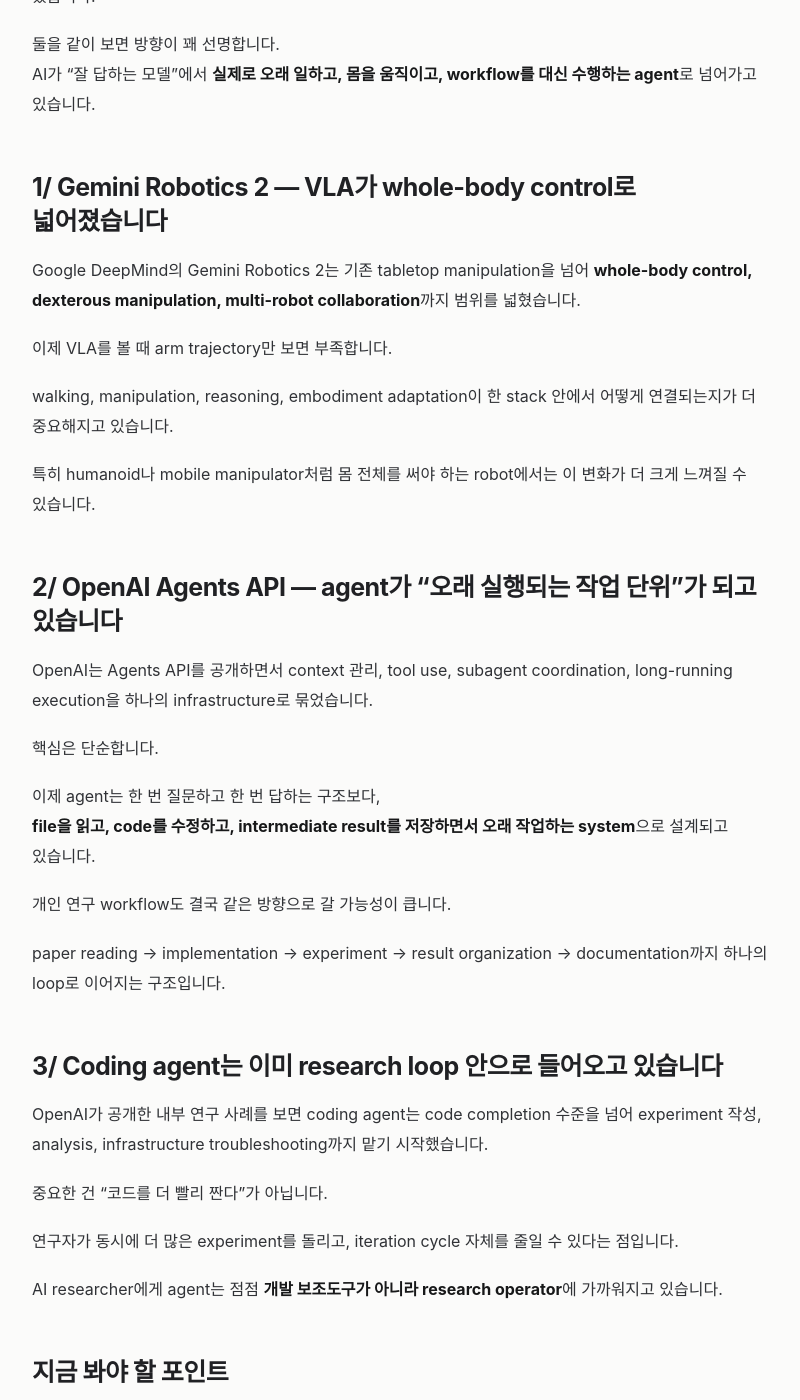
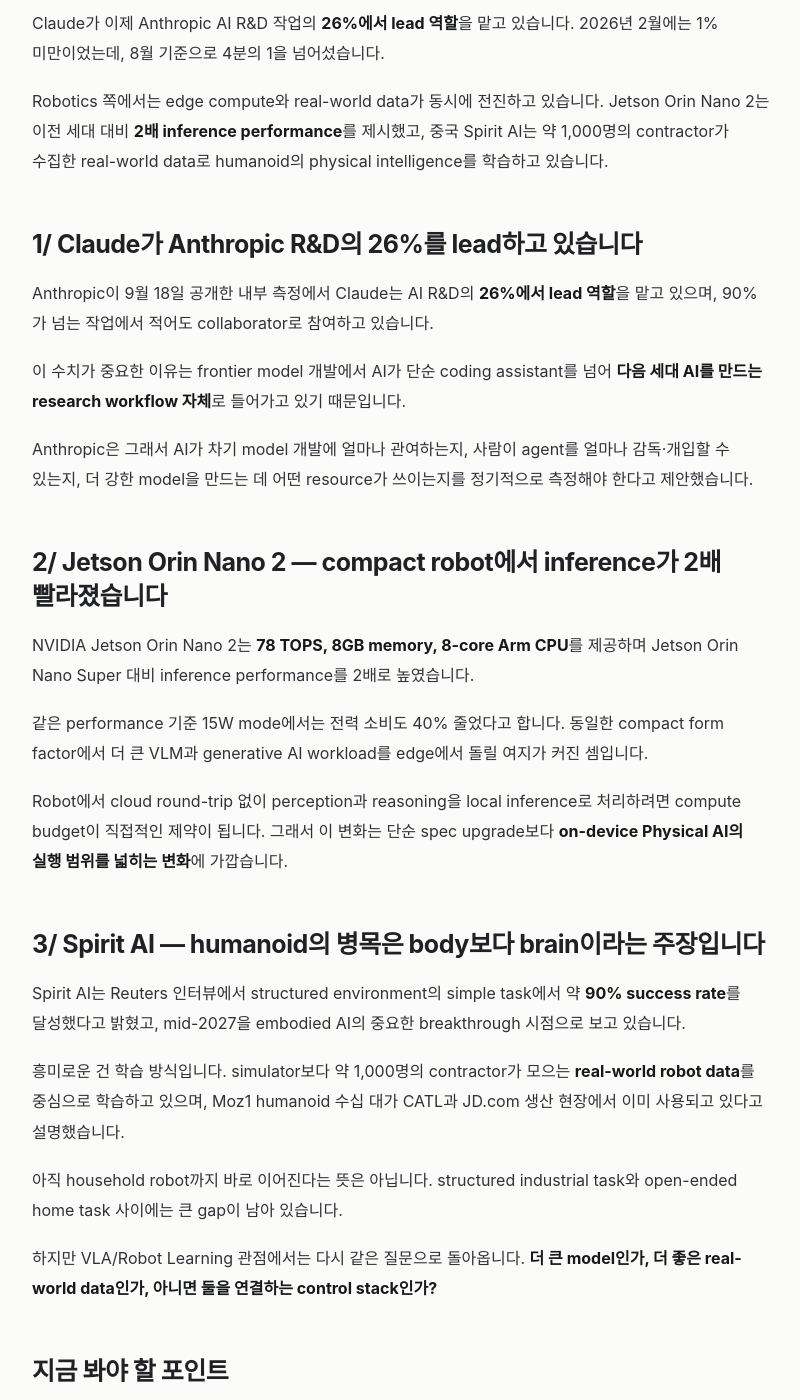
Before and after one commit to nayana224/nayana224.github.io, a Jekyll site: the page built from _research_feed/2026-09-19-ai-robotics.md, in a window 1280 px wide and 1400 px high, scrolled down 516 px. Shown: the whole window, without its empty margins (238-1038 px from the left). Built offline with Jekyll 4.4.1, drawn with Linux system fonts in a browser that asks for light colours; some of the changed text lies outside the part shown.

Commit message:
feed: add Sep 19 AI and robotics updates

```diff
--- a/_research_feed/2026-09-19-ai-robotics.md
+++ b/_research_feed/2026-09-19-ai-robotics.md
@@ -1,65 +1,50 @@
 ---
 layout: feed_note
-title: "AI & Robotics — VLA는 몸 전체로, Agent는 며칠씩 일하기 시작했습니다"
-date: 2026-09-19 00:30:00 +0900
+title: "AI & Robotics — Claude가 Anthropic R&D의 26%를 이끌고, edge robot compute는 2배 빨라졌습니다"
+date: 2026-09-19 08:38:00 +0900
 channel: ai-robotics
 channel_label: AI & Robotics
-summary: "Gemini Robotics 2, OpenAI Agents API, coding agent 연구 가속화까지. 최근 AI와 Robotics에서 실제 workflow가 어떻게 바뀌고 있는지 정리했습니다."
+summary: "Anthropic 내부 AI R&D 자동화, Jetson Orin Nano 2, Spirit AI의 real-world embodied AI까지 지난 하루의 주요 변화를 정리했습니다."
 ---
 
-구글은 이제 로봇팔 하나가 아니라 **걷고, 집고, 협업하는 whole-body VLA**를 밀고 있습니다.
+Claude가 이제 Anthropic AI R&D 작업의 **26%에서 lead 역할**을 맡고 있습니다. 2026년 2월에는 1% 미만이었는데, 8월 기준으로 4분의 1을 넘어섰습니다.
 
-OpenAI는 반대로 agent를 한 번 답하고 끝나는 모델이 아니라 **며칠 동안 계속 작업하는 system**으로 확장하고 있습니다.
+Robotics 쪽에서는 edge compute와 real-world data가 동시에 전진하고 있습니다. Jetson Orin Nano 2는 이전 세대 대비 **2배 inference performance**를 제시했고, 중국 Spirit AI는 약 1,000명의 contractor가 수집한 real-world data로 humanoid의 physical intelligence를 학습하고 있습니다.
 
-둘을 같이 보면 방향이 꽤 선명합니다.
-AI가 “잘 답하는 모델”에서 **실제로 오래 일하고, 몸을 움직이고, workflow를 대신 수행하는 agent**로 넘어가고 있습니다.
+## 1/ Claude가 Anthropic R&D의 26%를 lead하고 있습니다
 
-## 1/ Gemini Robotics 2 — VLA가 whole-body control로 넓어졌습니다
+Anthropic이 9월 18일 공개한 내부 측정에서 Claude는 AI R&D의 **26%에서 lead 역할**을 맡고 있으며, 90%가 넘는 작업에서 적어도 collaborator로 참여하고 있습니다.
 
-Google DeepMind의 Gemini Robotics 2는 기존 tabletop manipulation을 넘어 **whole-body control, dexterous manipulation, multi-robot collaboration**까지 범위를 넓혔습니다.
+이 수치가 중요한 이유는 frontier model 개발에서 AI가 단순 coding assistant를 넘어 **다음 세대 AI를 만드는 research workflow 자체**로 들어가고 있기 때문입니다.
 
-이제 VLA를 볼 때 arm trajectory만 보면 부족합니다.
+Anthropic은 그래서 AI가 차기 model 개발에 얼마나 관여하는지, 사람이 agent를 얼마나 감독·개입할 수 있는지, 더 강한 model을 만드는 데 어떤 resource가 쓰이는지를 정기적으로 측정해야 한다고 제안했습니다.
 
-walking, manipulation, reasoning, embodiment adaptation이 한 stack 안에서 어떻게 연결되는지가 더 중요해지고 있습니다.
+## 2/ Jetson Orin Nano 2 — compact robot에서 inference가 2배 빨라졌습니다
 
-특히 humanoid나 mobile manipulator처럼 몸 전체를 써야 하는 robot에서는 이 변화가 더 크게 느껴질 수 있습니다.
+NVIDIA Jetson Orin Nano 2는 **78 TOPS, 8GB memory, 8-core Arm CPU**를 제공하며 Jetson Orin Nano Super 대비 inference performance를 2배로 높였습니다.
 
-## 2/ OpenAI Agents API — agent가 “오래 실행되는 작업 단위”가 되고 있습니다
+같은 performance 기준 15W mode에서는 전력 소비도 40% 줄었다고 합니다. 동일한 compact form factor에서 더 큰 VLM과 generative AI workload를 edge에서 돌릴 여지가 커진 셈입니다.
 
-OpenAI는 Agents API를 공개하면서 context 관리, tool use, subagent coordination, long-running execution을 하나의 infrastructure로 묶었습니다.
+Robot에서 cloud round-trip 없이 perception과 reasoning을 local inference로 처리하려면 compute budget이 직접적인 제약이 됩니다. 그래서 이 변화는 단순 spec upgrade보다 **on-device Physical AI의 실행 범위를 넓히는 변화**에 가깝습니다.
 
-핵심은 단순합니다.
+## 3/ Spirit AI — humanoid의 병목은 body보다 brain이라는 주장입니다
 
-이제 agent는 한 번 질문하고 한 번 답하는 구조보다,
-**file을 읽고, code를 수정하고, intermediate result를 저장하면서 오래 작업하는 system**으로 설계되고 있습니다.
+Spirit AI는 Reuters 인터뷰에서 structured environment의 simple task에서 약 **90% success rate**를 달성했다고 밝혔고, mid-2027을 embodied AI의 중요한 breakthrough 시점으로 보고 있습니다.
 
-개인 연구 workflow도 결국 같은 방향으로 갈 가능성이 큽니다.
+흥미로운 건 학습 방식입니다. simulator보다 약 1,000명의 contractor가 모으는 **real-world robot data**를 중심으로 학습하고 있으며, Moz1 humanoid 수십 대가 CATL과 JD.com 생산 현장에서 이미 사용되고 있다고 설명했습니다.
 
-paper reading → implementation → experiment → result organization → documentation까지 하나의 loop로 이어지는 구조입니다.
+아직 household robot까지 바로 이어진다는 뜻은 아닙니다. structured industrial task와 open-ended home task 사이에는 큰 gap이 남아 있습니다.
 
-## 3/ Coding agent는 이미 research loop 안으로 들어오고 있습니다
-
-OpenAI가 공개한 내부 연구 사례를 보면 coding agent는 code completion 수준을 넘어 experiment 작성, analysis, infrastructure troubleshooting까지 맡기 시작했습니다.
-
-중요한 건 “코드를 더 빨리 짠다”가 아닙니다.
-
-연구자가 동시에 더 많은 experiment를 돌리고, iteration cycle 자체를 줄일 수 있다는 점입니다.
-
-AI researcher에게 agent는 점점 **개발 보조도구가 아니라 research operator**에 가까워지고 있습니다.
+하지만 VLA/Robot Learning 관점에서는 다시 같은 질문으로 돌아옵니다. **더 큰 model인가, 더 좋은 real-world data인가, 아니면 둘을 연결하는 control stack인가?**
 
 ## 지금 봐야 할 포인트
 
-최근 흐름을 세 줄로 줄이면 이렇습니다.
+AI 연구에서는 **AI가 AI 개발 loop 안으로 얼마나 깊게 들어오는지**, Robotics에서는 **real-world data + edge inference + closed-loop control**이 얼마나 빠르게 묶이는지를 같이 볼 필요가 있습니다.
 
-- Robotics는 **whole-body intelligence**로 확장
-- Agent는 **long-running workflow**로 확장
-- Research는 **human + agent loop**로 재구성
-
-앞으로 VLM/VLA를 공부할 때 model architecture만 보는 것보다,
-**reasoning → action → system integration → long-running agent workflow**까지 같이 보는 게 더 중요해질 것 같습니다.
+특히 VLM/VLA를 공부할 때 model architecture만 따라가기보다, data collection과 deployment compute까지 함께 보는 편이 실제 robot system의 흐름을 이해하는 데 더 중요해지고 있습니다.
 
 ## Sources
 
-- [Google DeepMind — Gemini Robotics 2](https://deepmind.google/blog/gemini-robotics-2-brings-whole-body-intelligence-to-robots/)
-- [OpenAI — Introducing the Agents API](https://openai.com/index/introducing-the-agents-api/)
-- [OpenAI — Research acceleration: The view inside OpenAI](https://openai.com/index/research-acceleration-view-inside-openai/)
+- [Anthropic — Measurements for understanding the pace of AI development inside frontier labs](https://www.anthropic.com/institute/measuring-pace-of-ai-development)
+- [NVIDIA Jetson Orin Nano 2 — product details reported September 18](https://roboticsandautomationnews.com/2026/09/18/nvidia-unveils-jetson-orin-nano-2-for-robotics-and-edge-ai/104918/)
+- [Reuters — Spirit AI sees robot-brain breakthrough as soon as 2027](https://www.reuters.com/world/asia-pacific/founder-chinese-startup-spirit-ai-says-robot-brains-set-2027-breakthrough-2026-09-18/)
```
